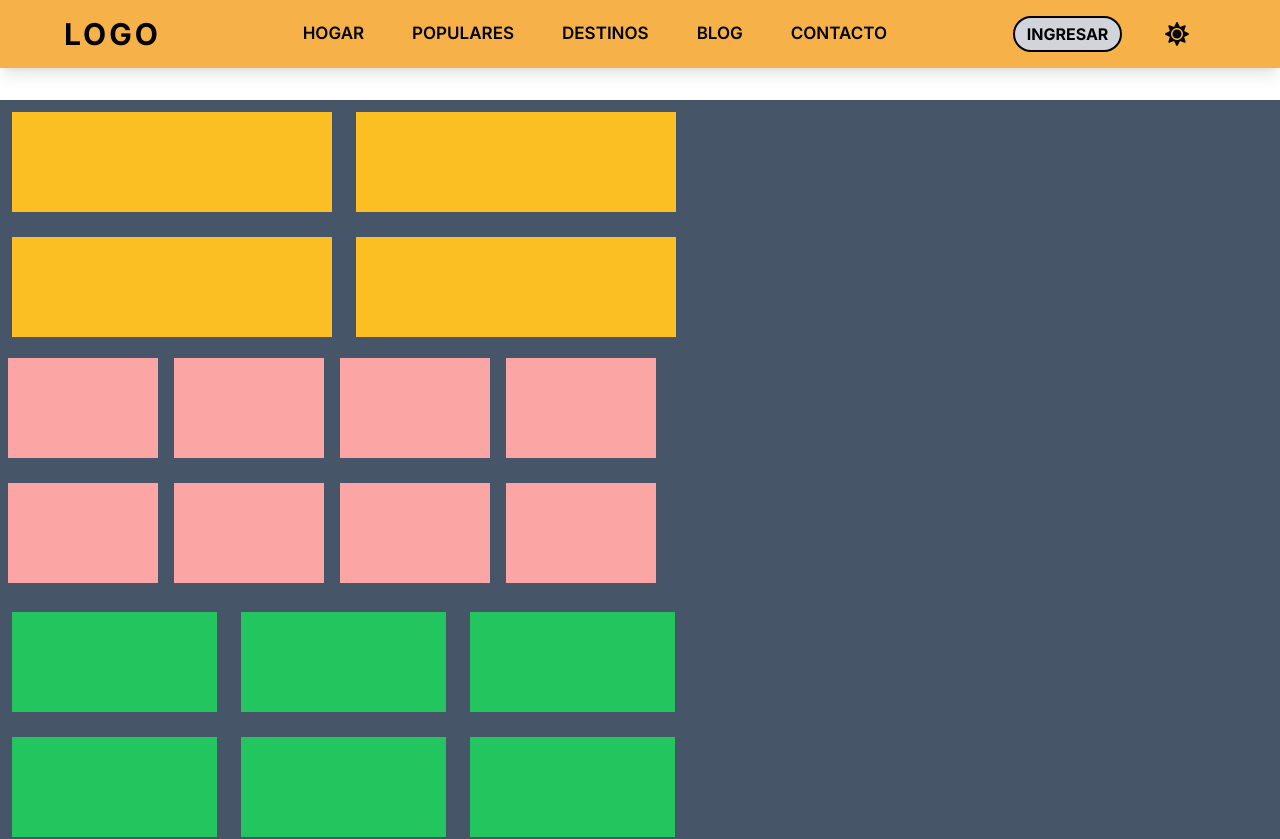
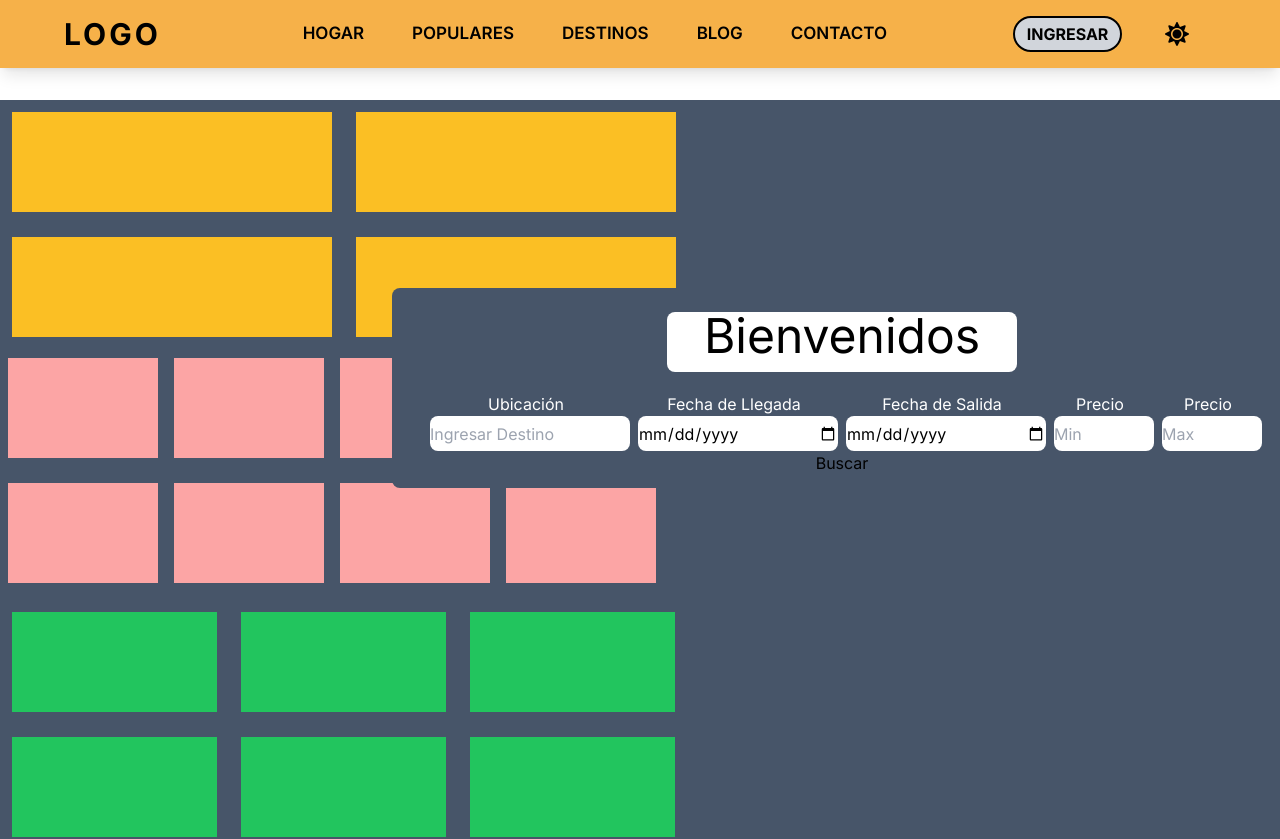
Before and after one commit to ACYDWARE/ven-turista-web, a Next.js app: page / in a window 1280 px wide. Shown: the top 839 px of the page. Built offline with nearby package versions, Linux system fonts and the light colour scheme.

Commit message:
main actualizado

```diff
--- a/app/components/main/Main.tsx
+++ b/app/components/main/Main.tsx
@@ -1,8 +1,20 @@
 export default function Main() {
   return <>
     <div>
-      <div className='flex flex-col items-center w-[100%] h-[800px] '>
-        <div className='bg-slate-600 w-[100%] flex flex-wrap mt-[100px]'>
+
+      <div className='flex flex-col items-center w-[100%] h-[800px] font-inter'>
+        <div className='flex flex-col items-center absolute inset-72 bg-slate-600 w-[900px] h-[200px] left-[30%] rounded-lg ml-2'>
+          <h1 className='mb-5 mt-6 text-5xl bg-white rounded-lg w-[350px] text-center h-[60px]'>Bienvenidos</h1>
+          <div className="flex text-center">
+            <div><p className="text-white">Ubicación</p><input type="name" className='w-[200px] h-[35px] rounded-lg ml-2' placeholder="Ingresar Destino" /></div>
+            <div><p className="text-white">Fecha de Llegada</p><input type="date" className='w-[200px] h-[35px] rounded-lg ml-2' /></div>
+            <div><p className="text-white">Fecha de Salida</p><input type="date" className='w-[200px] h-[35px] rounded-lg ml-2' /></div>
+            <div><p className="text-white">Precio</p><input type="name" className='w-[100px] h-[35px] rounded-lg ml-2' placeholder="Min" /></div>
+            <div><p className="text-white">Precio</p><input type="name" className='w-[100px] h-[35px] rounded-lg ml-2' placeholder="Max" /></div>
+          </div>
+          <button>Buscar</button>
+        </div>
+        <div className='bg-slate-600 w-[100%] flex flex-wrap mt-[100px] '>
           <div className='box flex flex-wrap'>
             <div className='boxA bg-amber-400'></div>
             <div className='boxA bg-amber-400'></div>
```
